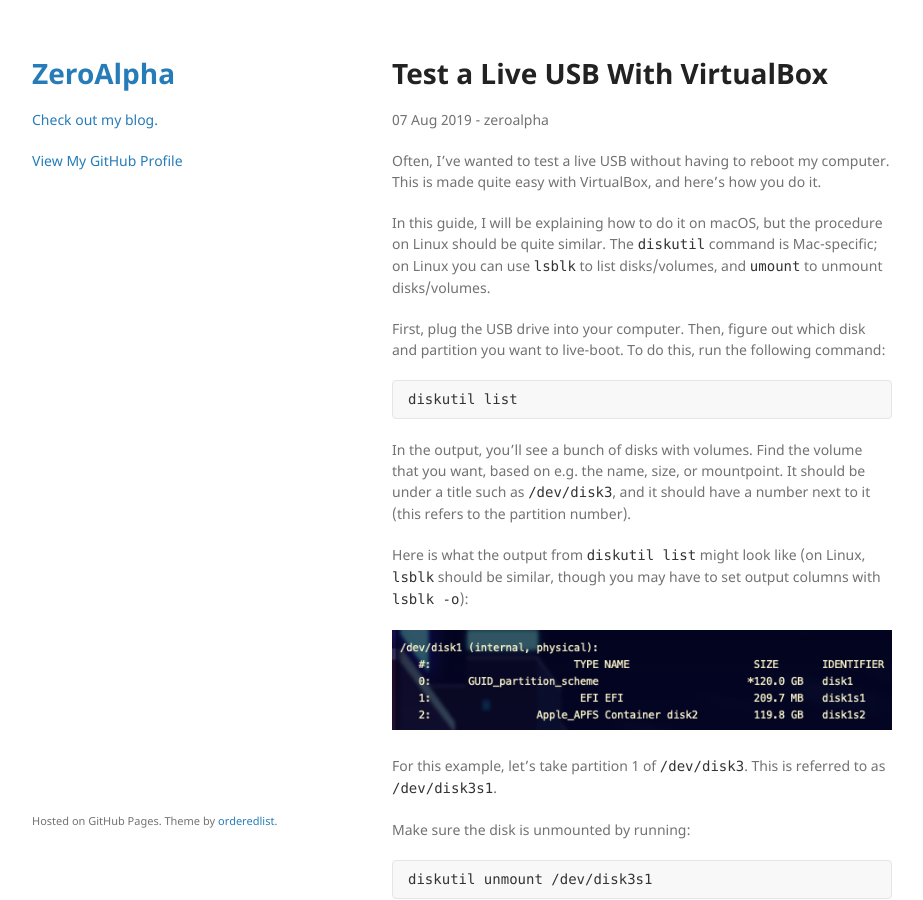
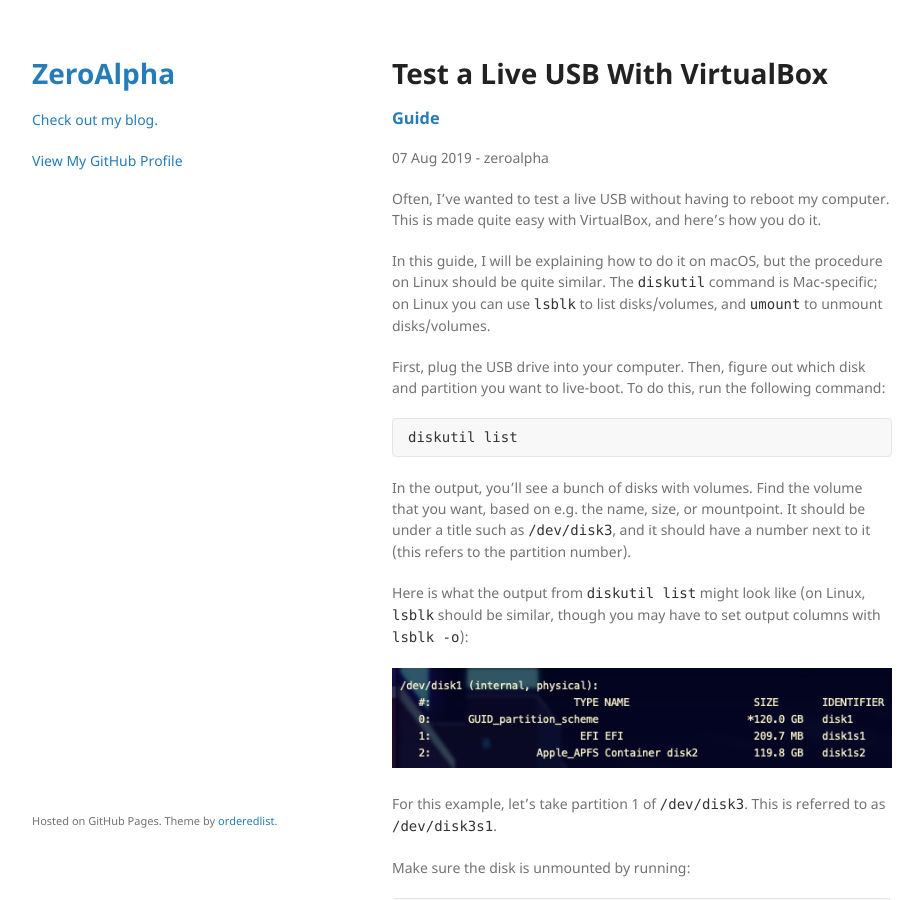
Before and after one commit to thezeroalpha/thezeroalpha.github.io, a Jekyll site: the page built from _posts/2019-08-07-test-a-live-usb-with-virtualbox.md, in a window 1280 px wide and 900 px high. Shown: the whole window, without its empty margins (178-1101 px from the left). Built offline with Jekyll 4.4.1, drawn with Linux system fonts in a browser that asks for light colours; the repository's description, which GitHub fills in, is left out.

```diff
--- a/_layouts/post.html
+++ b/_layouts/post.html
@@ -2,6 +2,7 @@
 layout: default
 ---
 <h1>{{ page.title }}</h1>
+<h3><a href="/blog/categories">{{ page.categories | array_to_sentence_string }}</a></h3>
 <p>{{ page.date | date_to_string }} - {{ page.author }}</p>
 
 {{ content }}
```
